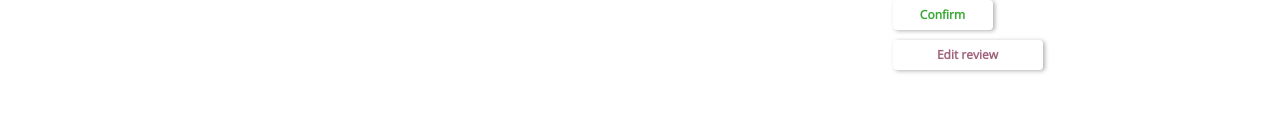
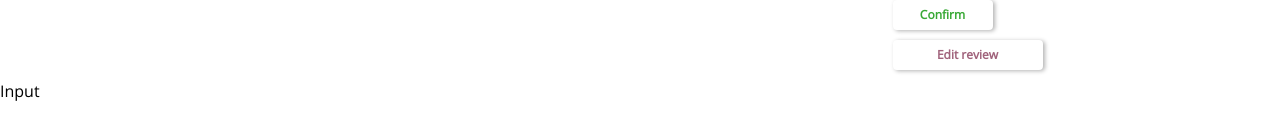
Before and after one commit to Texterly/New-project, a React (Create React App) app: page / in a window 1280 px wide. Shown: the part 520-660 px from the top of the page. Built offline with nearby package versions, Linux system fonts and the light colour scheme.

Commit message:
added input

```diff
--- a/src/App.jsx
+++ b/src/App.jsx
@@ -1,11 +1,14 @@
 import React from 'react';
 import './App.css';
-// import BottomButtons from './Components/Button/BottomButtons';
 import Button from './Components/Button/Button';
+import Input from './Components/Input/Input';
 
 function App() {
   return (
-    <Button />
+    <>
+      <Button />
+      <Input />
+    </>
   );
 }
 
--- /dev/null
+++ b/src/Components/Input/Input.jsx
@@ -0,0 +1,9 @@
+import React from 'react';
+
+function Input() {
+  return (
+    <div>Input</div>
+  );
+}
+
+export default Input;
```
